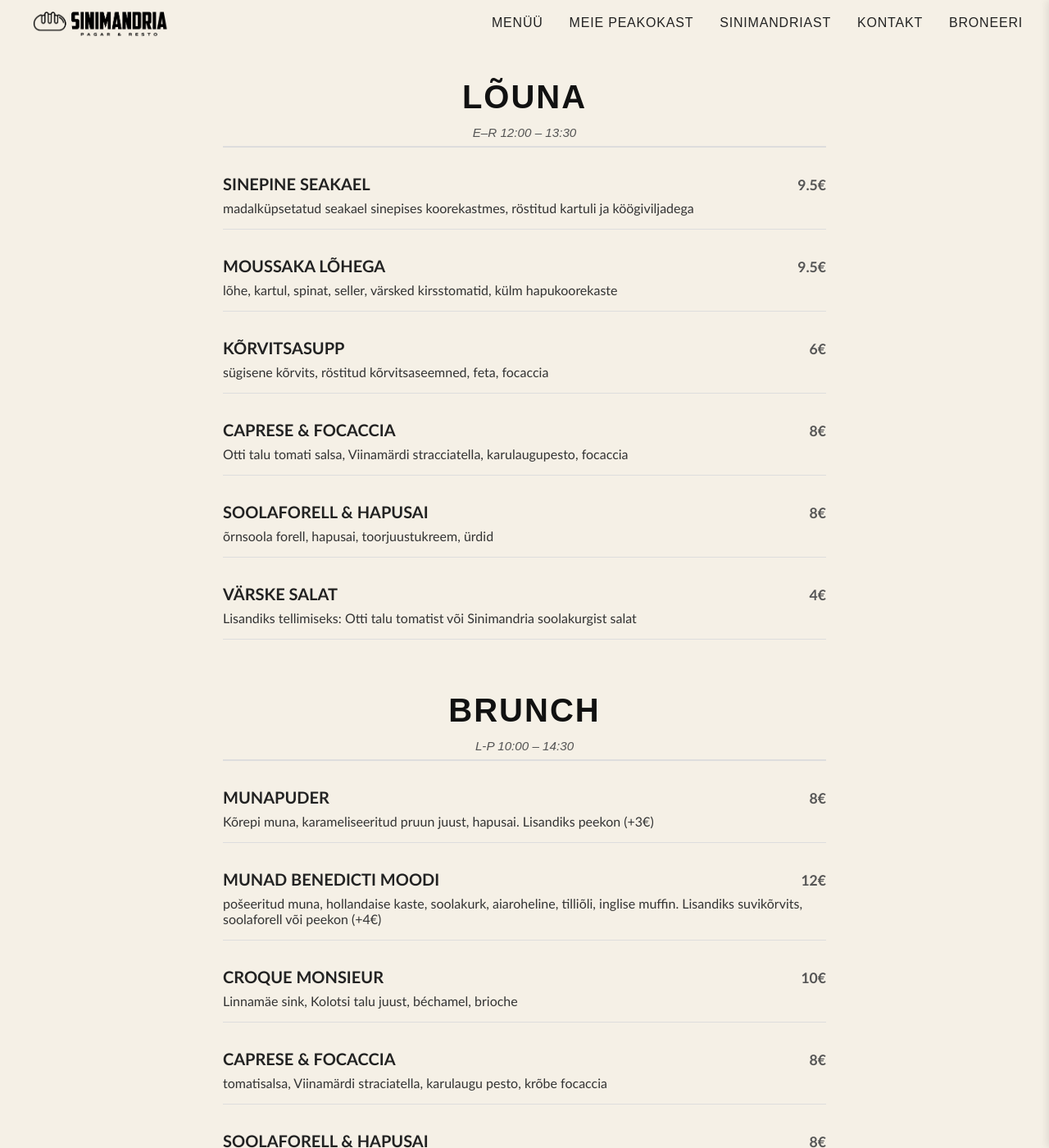
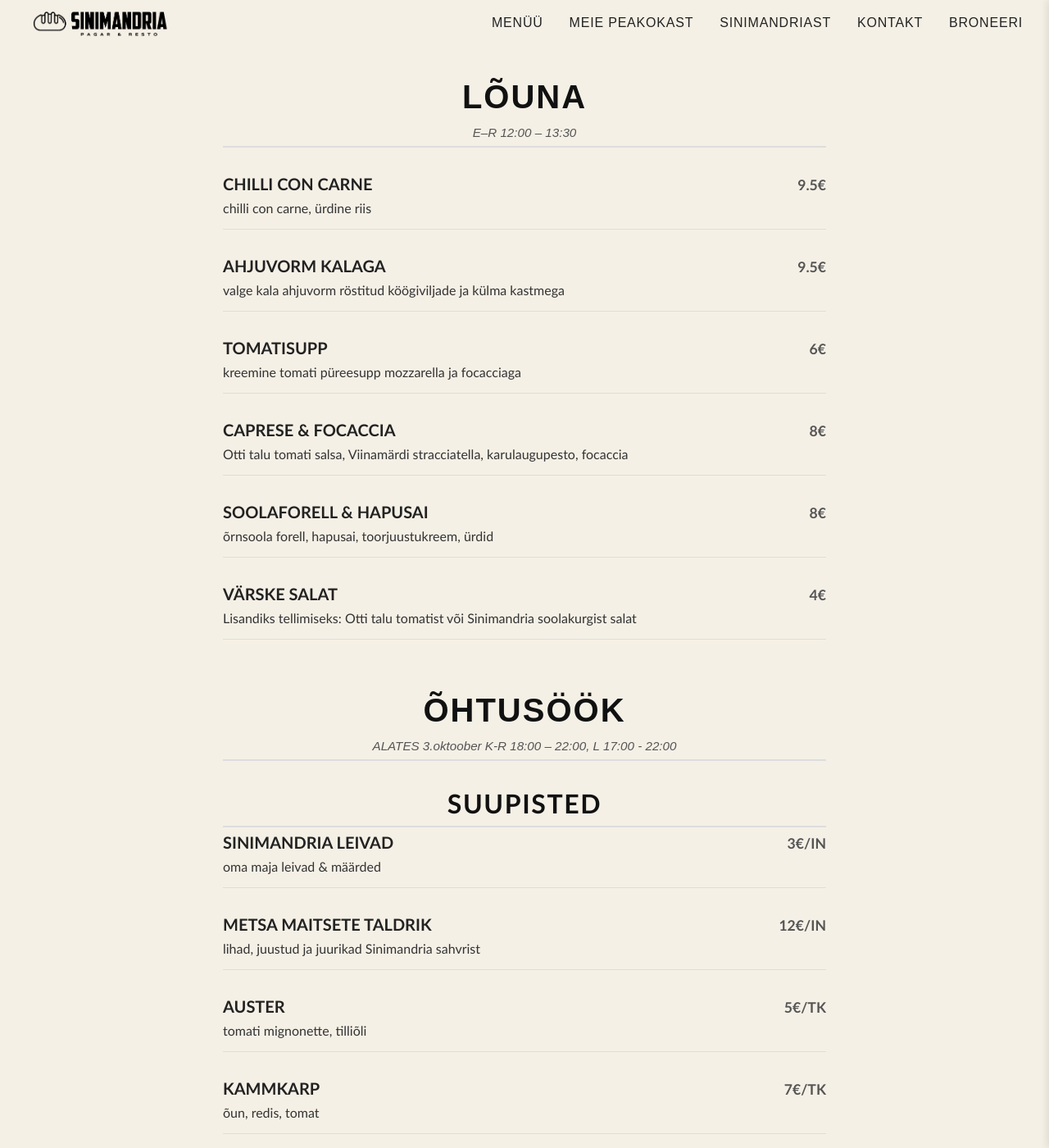
Before and after one commit to m-tu/sinimandria, a Jekyll site: the page built from pages/menu.markdown, in a window 1280 px wide and 1400 px high. Shown: the whole window at 82% size. Built offline with Jekyll 4.4.1, drawn with Linux system fonts in a browser that asks for light colours; some of the changed text lies outside the part shown.

Commit message:
Update menu.markdown

```diff
--- a/pages/menu.markdown
+++ b/pages/menu.markdown
@@ -10,16 +10,16 @@
 </div>
 <section class="menu-section">
   <div class="menu-item">
-    <h3>SINEPINE SEAKAEL <span class="price">9.5€</span></h3>
-    <p>madalküpsetatud seakael sinepises koorekastmes, röstitud kartuli ja köögiviljadega</p>
+    <h3>CHILLI CON CARNE <span class="price">9.5€</span></h3>
+    <p>chilli con carne, ürdine riis</p>
   </div>
   <div class="menu-item">
-    <h3>MOUSSAKA LÕHEGA <span class="price">9.5€</span></h3>
-    <p>lõhe, kartul, spinat, seller, värsked kirsstomatid, külm hapukoorekaste</p>
+    <h3>AHJUVORM KALAGA <span class="price">9.5€</span></h3>
+    <p>valge kala ahjuvorm röstitud köögiviljade ja külma kastmega</p>
   </div>
   <div class="menu-item">
-    <h3>KÕRVITSASUPP <span class="price">6€</span></h3>
-    <p>sügisene kõrvits, röstitud kõrvitsaseemned, feta, focaccia</p>
+    <h3>TOMATISUPP <span class="price">6€</span></h3>
+    <p>kreemine tomati püreesupp mozzarella ja focacciaga</p>
   </div>
   <div class="menu-item">
     <h3>CAPRESE & FOCACCIA <span class="price">8€</span></h3>
@@ -34,12 +34,12 @@
     <p>Lisandiks tellimiseks: Otti talu tomatist või Sinimandria soolakurgist salat</p>
   </div>
 </section>
+<!--
 <div class="menu-heading-group">
   <h1>Brunch</h1>
   <p class="menu-note">L-P 10:00 – 14:30</p>
 </div>
 <section class="menu-section">
-  <!--<h2 class="menu-heading">Brunch (L-P 10:00 - 14:30)</h2>-->
   <div class="menu-item">
     <h3>MUNAPUDER <span class="price">8€</span></h3>
     <p>Kõrepi muna, karameliseeritud pruun juust, hapusai. Lisandiks peekon (+3€)</p>
@@ -61,7 +61,7 @@
     <p>õrnsoola forell, hapusai, toorjuustukreem, värsked ürdid</p>
   </div>
 </section>
-
+-->
 <div class="menu-heading-group">
   <h1>Õhtusöök</h1>
   <p class="menu-note">ALATES 3.oktoober K-R 18:00 – 22:00, L 17:00 - 22:00</p>
@@ -91,7 +91,7 @@
     <p>raviool, pruun või, till</p>
   </div>
   <div class="menu-item">
-    <h3>LOBSTER <span class="price">18€</span></h3>
+    <h3>MERIVÄHK <span class="price">18€</span></h3>
     <p>raviool, röstitud kapsas, fenkol, pruun või</p>
   </div>
   <div class="menu-item">
```
